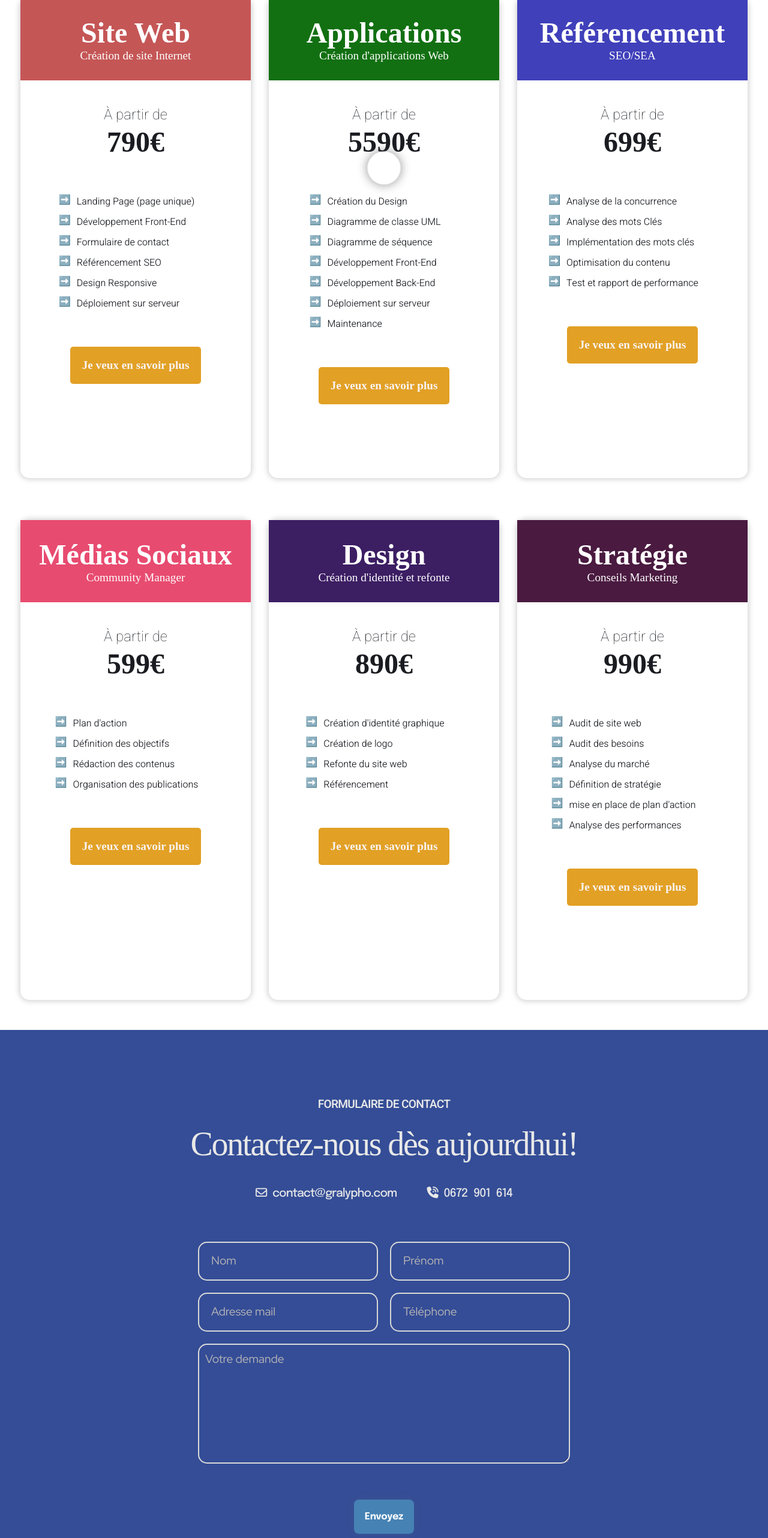
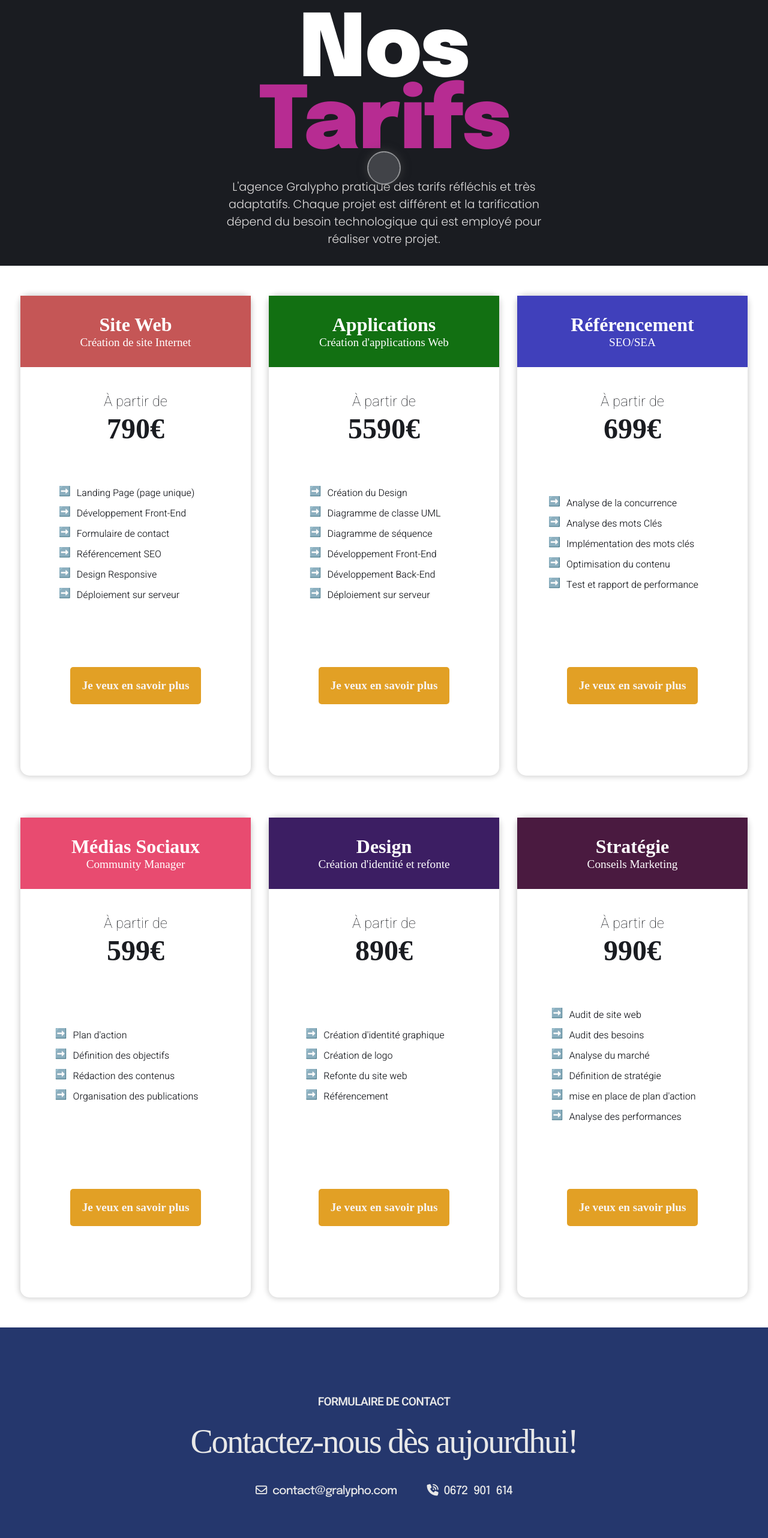
Before and after one commit to Github1234fab/gralyphoWeb, a SvelteKit app: page /Tarifs in a window 1280 px wide. Shown: the part 120-2684 px from the top of the page at 60% size. Built offline with nearby package versions, Linux system fonts and the light colour scheme; a web font is replaced by a local one.

Commit message:
finition

```diff
--- a/src/Components/Form.svelte
+++ b/src/Components/Form.svelte
@@ -25,35 +25,32 @@
 		<input type="hidden" name="form-name" value="contact-form-gralypho" />
 
 		<div class="wrapper-inputs">
-
 			<input name="nom" type="text" id="nom" required placeholder="Nom" />
 
 			<input name="prenom" type="text" id="prenom" required placeholder="Prénom" />
 		</div>
 
 		<div class="wrapper-inputs">
-
 			<input name="email" type="email" id="email" required placeholder="Adresse mail" />
 
 			<input name="telephone" type="tel" id="telephone" required placeholder="Téléphone" />
 		</div>
 
-
 		<textarea name="demande" id="demande" class="demande" placeholder="Votre demande"></textarea>
-
-		<input class="button" type="submit" value="Envoyez" />
 	</form>
+	<input class="button" type="submit" value="Envoyez" />
 </section>
 
 <style>
 	.section-form {
-		display: grid;
-		grid-template-columns: repeat(12, 1fr);
-		grid-template-rows: auto;
+		display: flex;
+		flex-direction: column;
 		height: auto;
 		width: 100%;
 		padding: 20px;
-		background-color: rgb(52, 77, 150);
+		background-color: rgb(37, 55, 109);
+		justify-content: center;
+		align-items: center;
 		/* background-color: rgb(245, 243, 243); */
 	}
 	.wrapper-text {
@@ -62,6 +59,8 @@
 		display: flex;
 		flex-direction: column;
 		z-index: 2;
+		justify-self: center;
+		align-self: center;
 		margin-top: 40px;
 	}
 	.form-title {
@@ -78,8 +77,8 @@
 		margin-bottom: 20px;
 	}
 	.form-contactez {
-				color: rgb(232, 232, 232);
-				font-family: 'radio canada big';
+		color: rgb(232, 232, 232);
+		font-family: 'radio canada big';
 		font-size: var(--xl);
 		/* color: var(--primary); */
 		font-weight: 500;
@@ -89,29 +88,31 @@
 	}
 
 	.form {
-		grid-column: 1/13;
-		grid-row: 3;
 		display: flex;
 		flex-direction: column;
+		justify-content: center;
 		align-items: center;
 		gap: 20px;
 		padding: 20px;
-		margin: 50px auto;
+		margin-top: 50px ;
+		min-width: 100%;
 	}
 	.wrapper-inputs {
 		display: flex;
+		flex-direction: row;
+		justify-content: center;
 		align-items: center;
-		flex-direction: row;
 		gap: 20px;
+		width: 90%;
 	}
 	input {
 		background-color: transparent;
 		border: 2px solid rgb(217, 216, 216);
 		font-family: 'Red Hat Display';
-		font-weight: 400;
+		font-weight: 600;
 		padding: 20px;
 		border-radius: 15px;
-		width: clamp(300px, 35%, 400px);
+		width: 100%;
 		text-align: left;
 		color: white;
 		font-size: 1rem;
@@ -130,11 +131,11 @@
 		font-weight: 400;
 		padding: 10px;
 		border-radius: 15px;
-		width: 100%;
+		width: 90%;
 		min-height: 200px;
-		background-color:  transparent;
+		background-color: transparent;
 		color: white;
-				font-size: 1rem;
+		font-size: 1rem;
 	}
 	.demande:hover {
 		animation: bounce 0.4s ease-in-out;
@@ -146,19 +147,17 @@
 	}
 
 	.button {
-		justify-content: flex-end;
 		border: none;
 		background-color: var(--bleuAcier);
-		/* background-color: var(--CTA-jaune); */
 		color: white;
 		font-family: epilogue;
 		font-weight: 700;
 		padding: 20px 10px;
 		border-radius: 8px;
-		width: 100px;
+		max-width: 100px;
 		box-shadow: 0px 0px 15px 0px rgba(128, 128, 128, 0.14);
 		text-align: center;
-		margin-top: 40px;
+		margin-top: 0px;
 	}
 	.button:hover {
 		animation: bounce 0.4s ease-in-out;
@@ -191,34 +190,37 @@
 	}
 	.icon-coordonnees {
 		/* color: var(--primary); */
-				color: rgb(232, 232, 232);
+		color: rgb(232, 232, 232);
 	}
 	.contact-form {
 		font-family: epilogue;
 		font-weight: 500;
 		/* color: var(--primary); */
-				color: rgb(232, 232, 232);
+		color: rgb(232, 232, 232);
 		letter-spacing: -0.05em;
 		font-size: var(--m);
 		text-align: center;
 		word-spacing: 6px;
 	}
 
-	@media screen and (max-width: 978px) {
+	@media screen and (max-width: 768px) {
 		.coordonnees {
 			flex-direction: column;
 			margin-top: 20px;
 			gap: 5px;
 		}
-		.wrapper-inputs{
+		.wrapper-inputs {
 			display: flex;
 			flex-direction: column;
-			width: 100%;
-			margin: auto;
+			width: 100vw;
 		}
-		.demande{
-		width: 100%;
-
+		input {
+			width: 90%;
+			justify-content: center;
+			align-items: center;
+		}
+		.demande {
+			width: 90%;
 		}
 	}
 </style>
--- a/src/Components/Tarifs-Cards.svelte
+++ b/src/Components/Tarifs-Cards.svelte
@@ -8,17 +8,14 @@
 </script>
 
 <div class="card-tarif">
-        <div class="title-banner title-banner-bg-color{index % 6 + 1}">
-
+	<div class="title-banner title-banner-bg-color{(index % 6) + 1}">
 		<h1>{titleH1}</h1>
 		<h2>{titleH2}</h2>
 	</div>
-
 	<div class="center-card">
 		<div class="wrapper-tarif-euro">
 			<h3 class="subtarif-euro">{subTarifEuro}</h3>
 			<h2 class="tarif-euro">{tarifEuro}</h2>
-
 		</div>
 		<div class="rubriques">
 			<ul>
@@ -27,8 +24,8 @@
 				{/each}
 			</ul>
 		</div>
+	</div>
 	<a href="#form" class="contact-tarif">Je veux en savoir plus</a>
-	</div>
 </div>
 
 <style>
@@ -73,13 +70,14 @@
 		flex-direction: column;
 		justify-content: space-between;
 		align-items: center;
+		min-height: 400px;
 	}
 	.wrapper-tarif-euro {
 		display: flex;
 		flex-direction: column;
 		justify-content: center;
 		align-items: center;
-		margin-bottom: 60px;
+		margin-bottom: 20px;
 		margin-top: 20px;
 	}
 
@@ -100,6 +98,7 @@
 		justify-content: center;
 		align-items: center;
 		margin-bottom: 50px;
+		min-height: 300px;
 	}
 	.li-rubrique {
 		color: var(--primary);
@@ -153,16 +152,19 @@
 	.title-banner-bg-color6 {
 		background-color: #4a1a40; /* Remplacez par la couleur que vous voulez */
 	}
-
+	@media screen and (max-width: 1365px) {
+		.title-banner h1 {
+		font-size: 2em;
+		}
+	}
 	@media (max-width: 768px) {
 		.card-tarif {
-			min-width: 300px;
+				min-height: 900px;
 		}
 		.title-banner h1 {
 			font-size: 2.5rem;
 			color: rgb(255, 255, 255);
 			font-family: 'Radio Canada Big';
 		}
-
 	}
 </style>
--- a/src/routes/Tarifs/+page.svelte
+++ b/src/routes/Tarifs/+page.svelte
@@ -31,8 +31,7 @@
 				'Diagramme de séquence',
 				'Développement Front-End',
 				'Développement Back-End',
-				'Déploiement sur serveur',
-				'Maintenance'
+				'Déploiement sur serveur'
 			]
 		},
 		{
@@ -82,7 +81,7 @@
 				'Audit des besoins',
 				'Analyse du marché',
 				'Définition de stratégie',
-				'mise en place de plan d\'action',
+				"mise en place de plan d'action",
 				'Analyse des performances'
 			]
 		}
@@ -93,6 +92,12 @@
 <Mouse />
 
 <section class="tarifs" in:fade={{ duration: 1000 }}>
+	<div class="hero">
+		<h1>Nos <br /><span>Tarifs</span></h1>
+		<h3>
+			L'agence Gralypho pratique des tarifs réfléchis et très adaptatifs. Chaque projet est différent et la tarification dépend du besoin technologique qui est employé pour réaliser votre projet.
+		</h3>
+	</div>
 	{#each tabTarifs as tarif, index (tarif)}
 		<TarifsCards
 			{index}
@@ -120,4 +125,52 @@
 	#form {
 		width: 100vw;
 	}
+	.hero {
+
+		display: flex;
+		flex-direction: column;
+		align-items: center;
+		justify-content: center;
+		height: auto;
+		width: 100%;
+		background-color: var(--primary);
+	}
+	.hero h1 {
+		text-align: center;
+		font-family: Epilogue;
+		font-weight: 900;
+		font-size: 9em;
+		color: rgb(255, 255, 255);
+		margin-top: 0px;
+		letter-spacing: -1px;
+		padding: 0px;
+		line-height: 120px;
+		margin-top: 50px;
+	}
+	.hero h1 span {
+		color: rgb(183, 44, 146);
+	}
+	.hero h3 {
+		font-family: poppins;
+		font-weight: 300;
+		font-size: var(--m);
+		color: rgb(224, 222, 222);
+		text-align: center;
+		width: 50%;
+		padding: 30px;
+	}
+
+
+
+	@media screen and (max-width: 768px) {
+		.hero h1 {
+			font-size: 5em;
+			line-height: 80px;
+		}
+		.hero h3 {
+			width: 80%;
+			text-align: center;
+			padding: 40px;
+		}
+	}
 </style>
```
Also changed, not shown: src/Components/Services.svelte (+5 -5 lines). Lines whose indentation alone changed are shown as unchanged.
